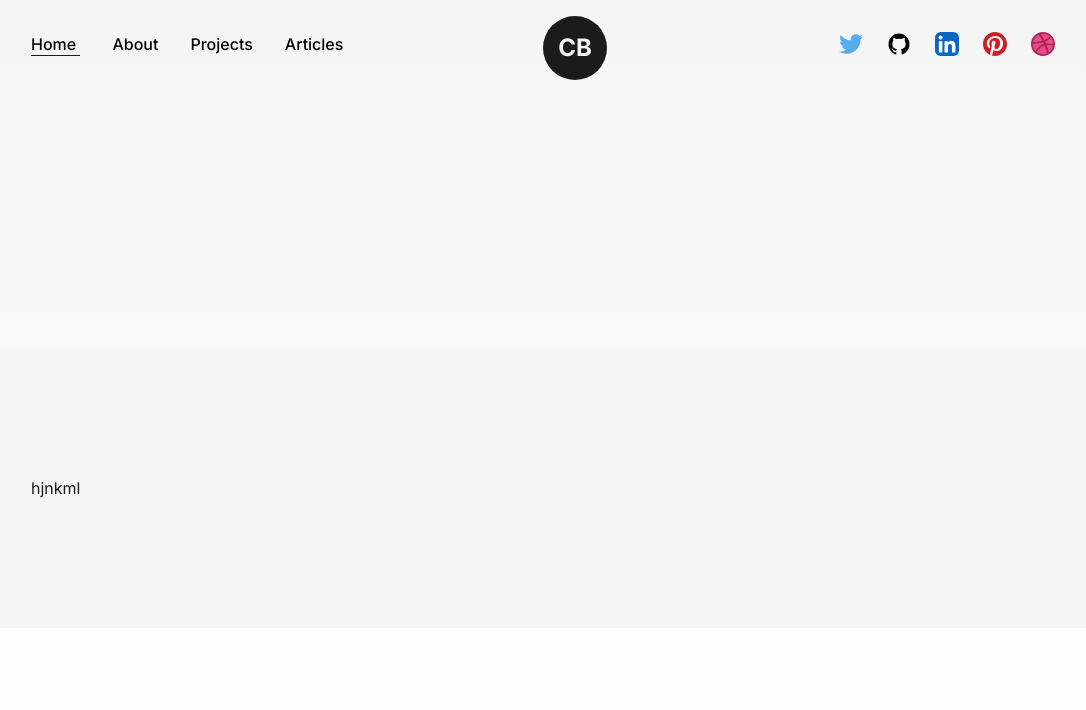
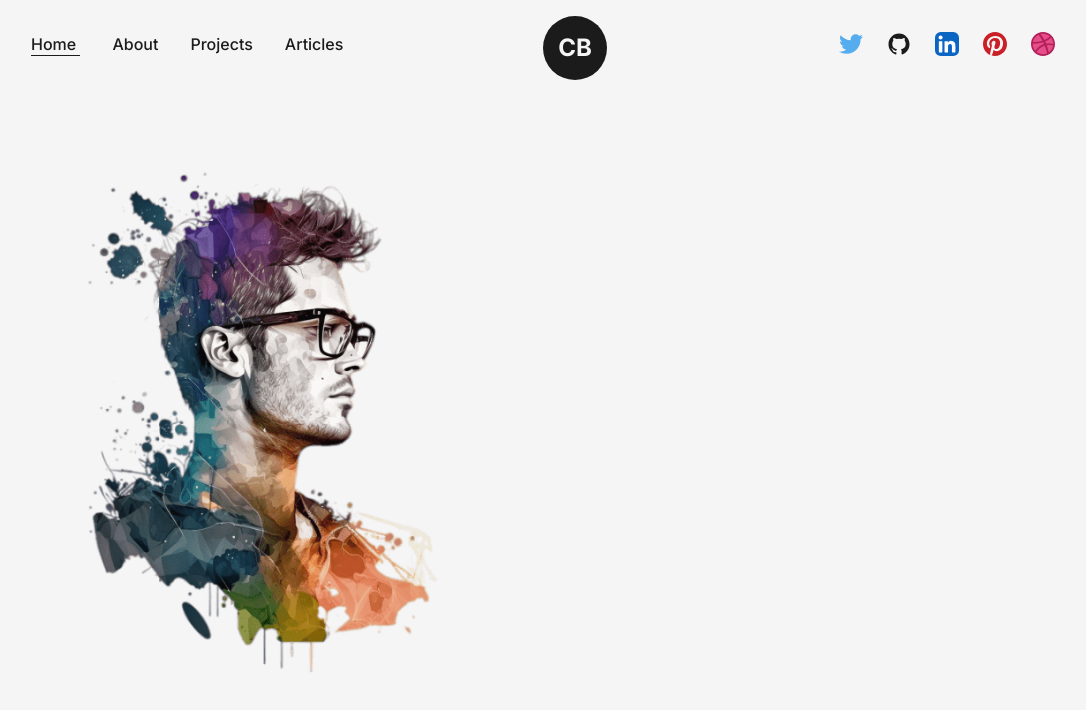
Before and after one commit to LoGiSTeRr/DanielPortfolio, a Next.js app: page / in a window 1280 px wide. Shown: the top 710 px of the page, without its empty margins (97-1183 px from the left). Built offline with nearby package versions, Linux system fonts and the light colour scheme.

Commit message:
home page

```diff
--- a/app/page.js
+++ b/app/page.js
@@ -2,14 +2,24 @@
 import Navbar from "./layouts/Navbar";
 import Layout from "./layouts/Layout";
 
+import ProfilePicture from '../public/images/profile/developer-pic-1.png'
+
 export default function Home() {
   return (
-    <main>
+    <main className="bg-light text-dark" >
       <Navbar />
 
       <div className="flex items-center text-dark w-full min-h-screen">
-        <Layout>
-          <h1>hjnkml</h1>
+        <Layout className="pt-0">
+          <div className="flex items-center justify-between w-full">
+            <div className="w-1/2">
+              <Image
+                src={ProfilePicture}
+                alt="Daniel"
+                className="h-auto w-full"
+              />
+            </div>
+          </div>
         </Layout>
       </div>
     </main>
```
